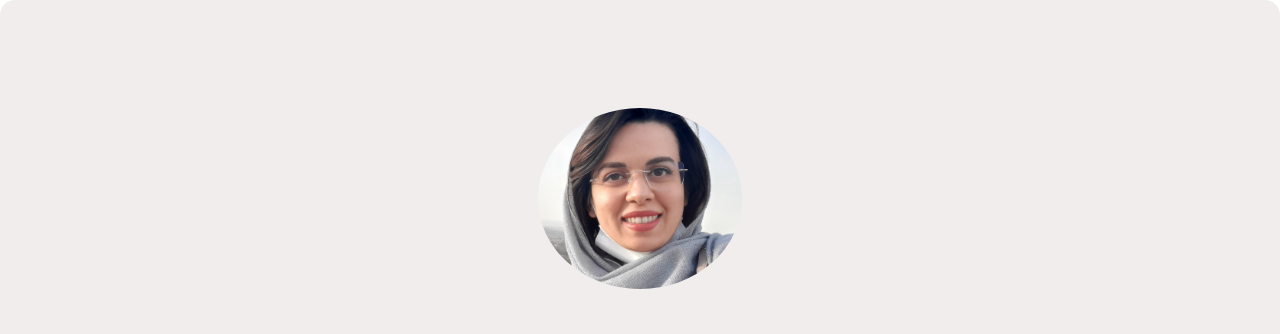
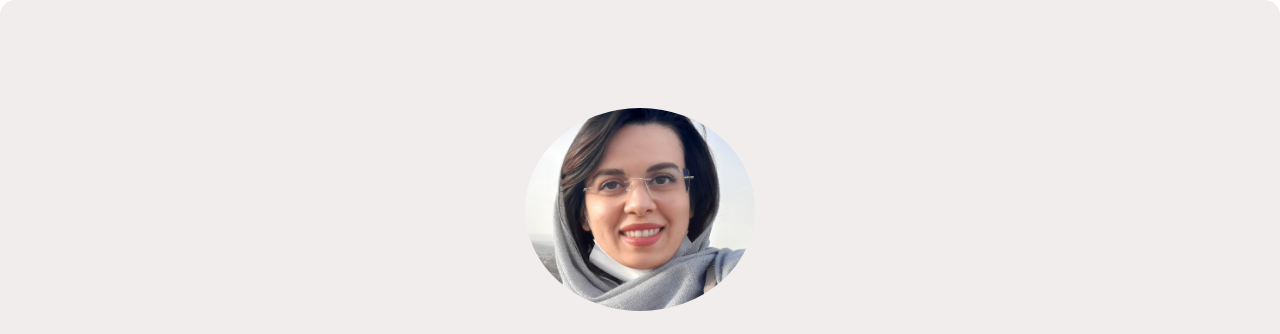
Before and after one commit to MitraHooshmand/Portfolio_Pro, a plain HTML site: page index.html in a window 1280 px wide. Shown: the top 334 px of the page. Drawn offline with nearby package versions, Linux system fonts and the light colour scheme; a web font is replaced by a local one.

Commit message:
bigger pic

```diff
--- a/style/app.css
+++ b/style/app.css
@@ -21,7 +21,7 @@ body {
   display: block;
   margin: 0 auto;
   border-radius: 50%;
-  width: 16%;
+  width: 18%;
 }
 
 .hero h1 {
```
